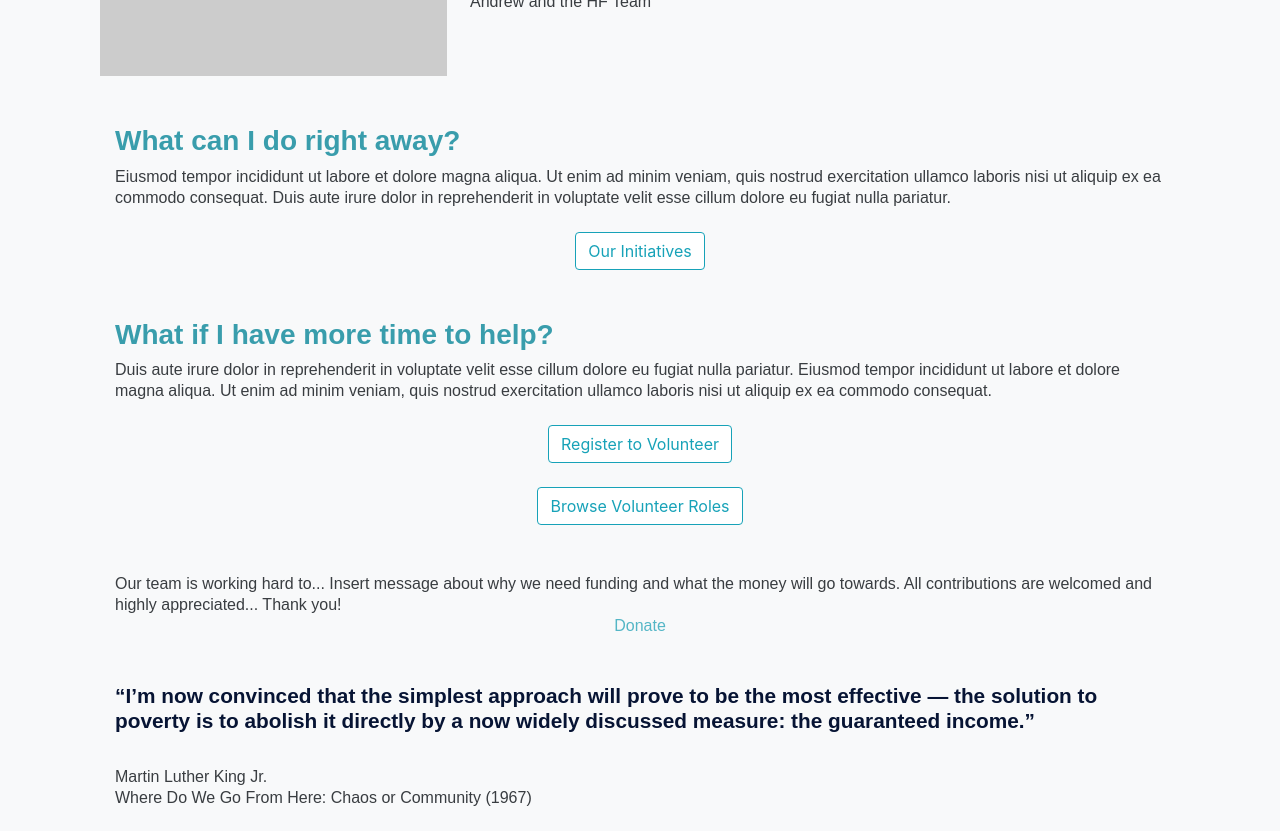
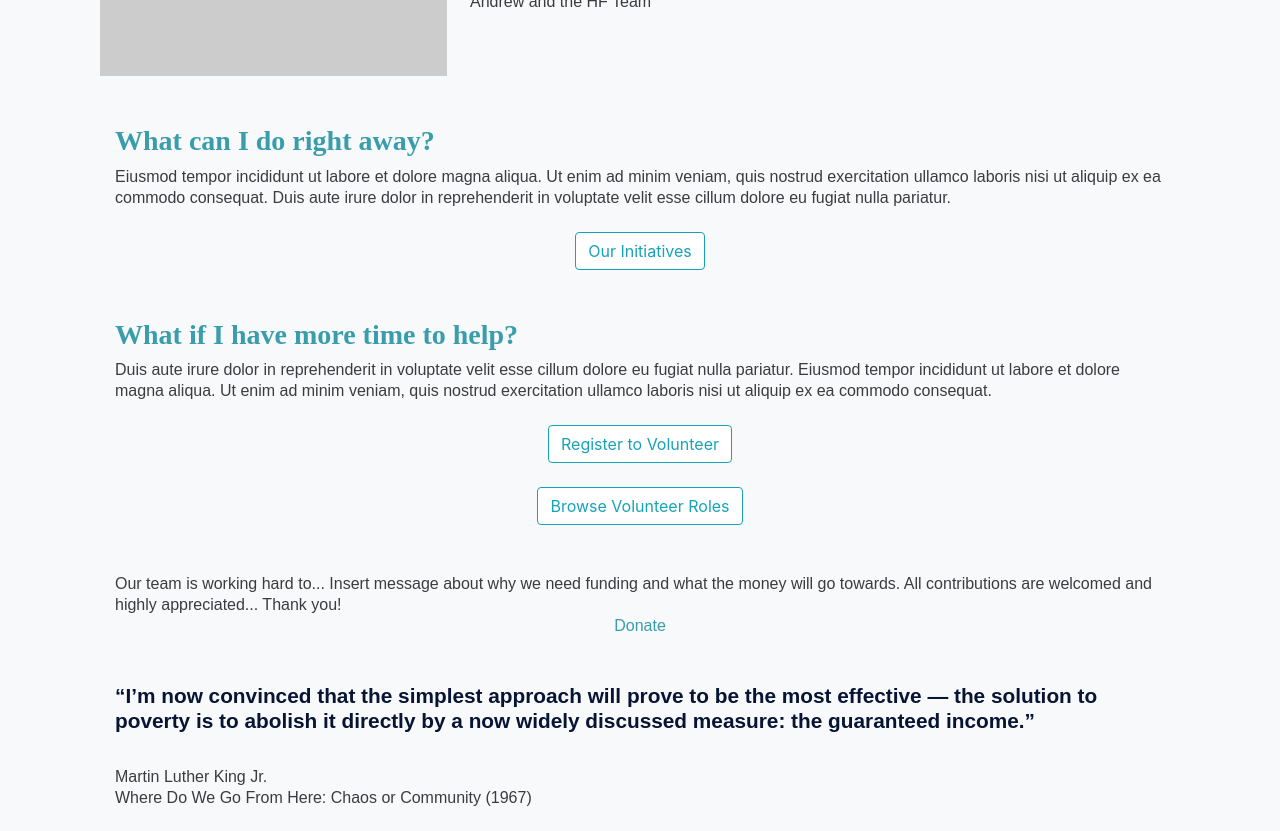
Before and after one commit to HF-RapidResponse/volunteer-portal, a React (Create React App) app in the folder client/: page / in a window 1280 px wide. Shown: the part 420-1251 px from the top of the page. Built offline with nearby package versions, Linux system fonts and the light colour scheme.

Commit message:
cleaning up home css page

```diff
--- a/client/package.json
+++ b/client/package.json
@@ -9,10 +9,10 @@
     "@testing-library/jest-dom": "^4.2.4",
     "@testing-library/react": "^9.5.0",
     "@testing-library/user-event": "^7.2.1",
-    "bootstrap": "^4.5.2",
+    "bootstrap": "^4.5.3",
     "node-sass": "^4.14.1",
     "react": "^16.14.0",
-    "react-bootstrap": "^1.3.0",
+    "react-bootstrap": "^1.4.0",
     "react-dom": "^16.14.0",
     "react-ga": "^3.1.2",
     "react-router-bootstrap": "^0.25.0",
--- a/client/src/components/Home.js
+++ b/client/src/components/Home.js
@@ -10,45 +10,6 @@ function Home() {
   document.title = 'HF Volunteer Portal';
   return (
     <>
-      {/* <h1>Welcome to the HF Volunteer Portal!</h1>
-      <p>
-        Humanity Forward is excited you are here! Our volunteers and grassroots
-        supporters are the heart of this human-centered movement. We are hard at
-        work rewriting the rules of the economy to work for us, the people.
-      </p>
-      <section>
-        <h2>Attend an Event</h2>
-        <p>
-          There are many opportunities to participate in Humanity Forward
-          events. Take a look at our calendar for more information.
-        </p>
-        <Link to={'/calendar'}>
-          <Button
-            variant="info"
-            className="wide-btn"
-            style={{ padding: '.5rem 1.75rem' }}
-          >
-            View Event Calendar
-          </Button>
-        </Link>
-      </section>
-      <section>
-        <h2>HF Volunteer Openings</h2>
-        <p>
-          Humanity Forward is looking to grow our volunteer teams, and we have
-          many opportunities for you to apply your time, talents and enthusiasm!
-          Take a look at our openings for more information.
-        </p>
-        <Link to={'/roles'}>
-          <Button
-            variant="info"
-            className="wide-btn"
-            style={{ padding: '.5rem 1.75rem' }}
-          >
-            View Volunteer Openings
-          </Button>
-        </Link>
-      </section> */}
       <Container>
         <h1 className="header-2">It's time to make UBI a reality.</h1>
         <Row>
@@ -98,10 +59,14 @@ function Home() {
           </p>
           <div className="text-center">
             <div className="mt-4 mb-4">
-              <Button variant="outline-info">Register to Volunteer</Button>
+              <Link to="/volunteer">
+                <Button variant="outline-info">Register to Volunteer</Button>
+              </Link>
             </div>
             <div className="mt-4 mb-4">
-              <Button variant="outline-info">Browse Volunteer Roles</Button>
+              <Link to="/roles">
+                <Button variant="outline-info">Browse Volunteer Roles</Button>
+              </Link>
             </div>
           </div>
         </Col>
@@ -112,7 +77,7 @@ function Home() {
             welcomed and highly appreciated... Thank you!
             <br />
             <div className="text-center">
-              <Link to="/donate" className="hf-cyan">
+              <Link to="/donate" className="btn-cyan">
                 Donate
               </Link>
             </div>
--- a/client/src/styles/base.scss
+++ b/client/src/styles/base.scss
@@ -2,6 +2,10 @@
 
 .hf-cyan {
   color: $hfCyan;
+}
+
+.btn-cyan {
+  color: $btnCyan;
 }
 
 .hf-dark-blue {
--- a/client/src/styles/home.scss
+++ b/client/src/styles/home.scss
@@ -12,22 +12,12 @@ section {
   color: $hfDarkBlue;
   font-family: 'HelveticaNeue-Light', 'Helvetica Neue Light', 'Helvetica Neue',
     Helvetica, Arial, 'Lucida Grande', sans-serif;
-  // font-style: normal;
-  // font-weight: 700;
-  // font-size: 32px;
-  // line-height: 140%;
-
-  // /* identical to box height, or 45px */
-  // letter-spacing: -0.02em;
 }
 
 .header-3 {
+  font-family: Museo;
+  font-weight: 900;
   color: $btnCyan;
-  // font-family: Museo;
-  // font-style: normal;
-  // font-weight: 900;
-  // font-size: 24px;
-  // line-height: 140%;
 }
 
 #top-card-txt {
@@ -40,14 +30,6 @@ section {
   margin: 3rem auto;
 }
 
-// .info-btn {
-//   padding: 0.4rem 1.6rem;
-//   background: white;
-//   &:hover {
-//     background: #17a2b8;
-//   }
-// }
-
 .btn-outline-info {
   background-color: white;
 }
```
Also changed, not shown: 1 other file (tests, documents, lock files or other folders).
